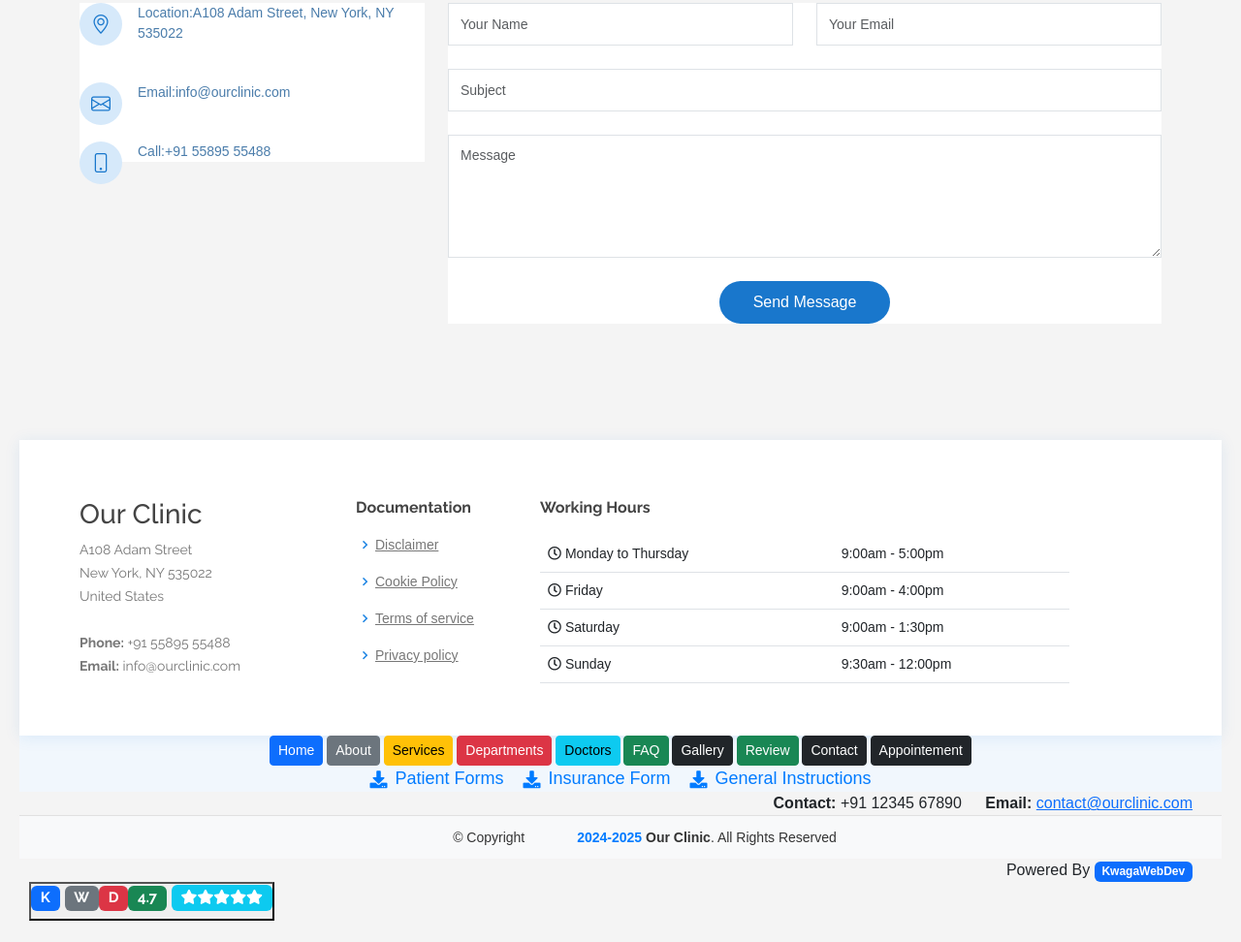
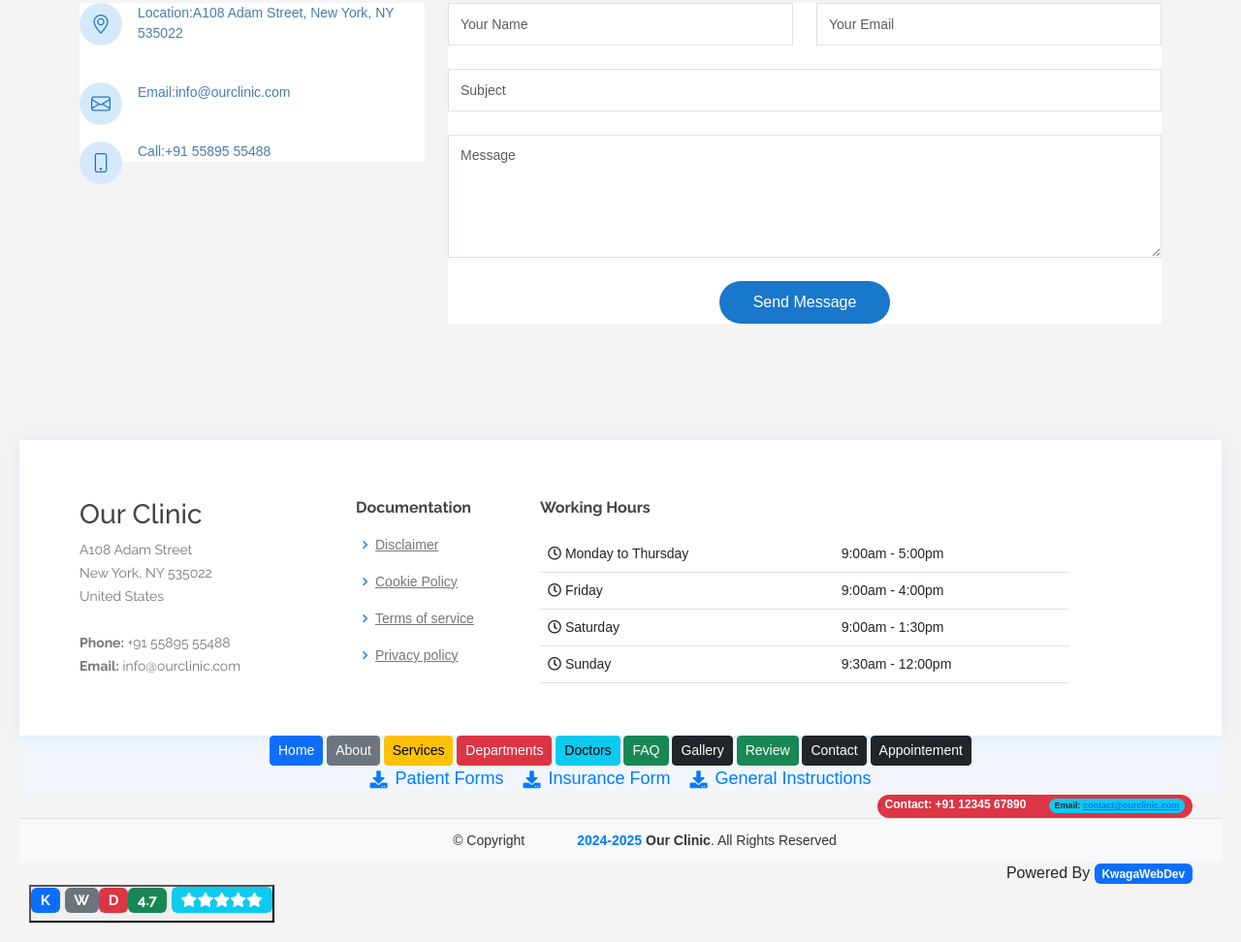
Before and after one commit to kwagaecom/Medilab, a plain HTML site: page index.html in a window 1280 px wide. Shown: the part 8642-9614 px from the top of the page at 97% size. Drawn offline with nearby package versions, Linux system fonts and the light colour scheme.

Commit message:
Update index.html
ok

```diff
--- a/index.html
+++ b/index.html
@@ -2121,7 +2121,10 @@ iframe.goog-te-menu-frame {
 
         <div class="contact-info" style="text-align: right; margin-right: 30px;">
   <div>
-    <b>Contact:</b> +91 12345 67890 <span style="margin-left: 20px;"><b>Email:</b> <a href="mailto:contact@hometution.com">contact@ourclinic.com</a></span>
+
+      <span class="badge rounded-pill bg-danger"><b>Contact:</b> +91 12345 67890 <span style="margin-left: 20px;"></span>
+<span class="badge rounded-pill bg-info text-dark"><b>Email:</b> <a href="mailto:contact@hometution.com">contact@ourclinic.com</a></span></span>
+
 </div>
 </div>
 <style>
```
